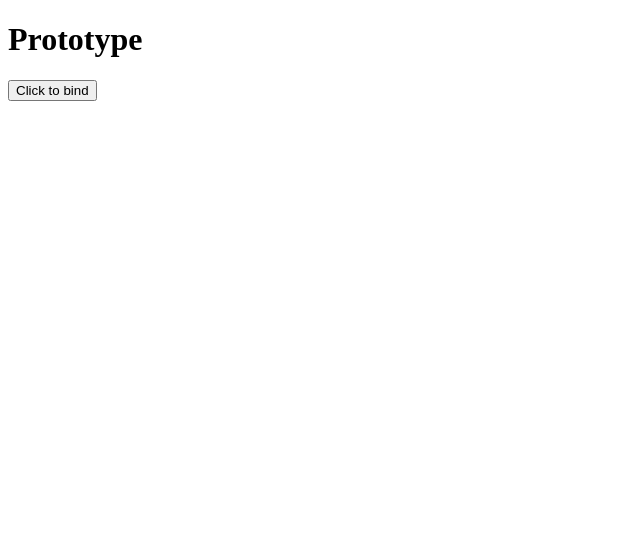
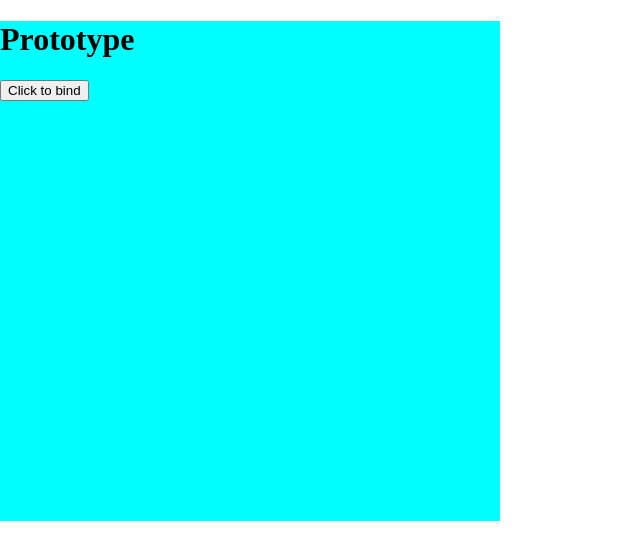
Before and after one commit to Nitinrk9/MERN-interview, a plain HTML site: page index.html in a window 1280 px wide. Shown: the whole page, without its empty margins (0-640 px from the left). Drawn offline with Linux system fonts and the light colour scheme.

Commit message:
test branching concept

```diff
--- a/index.html
+++ b/index.html
@@ -7,9 +7,12 @@
     <!-- <script src="prototype_1.js"></script>
     <script src="prototype_inheritance.js"></script> -->
     <script src="call_apply_bind.js"></script>
+    <link rel="stylesheet" href="style.css" />
   </head>
   <body>
-    <h1>Prototype</h1>
-    <button id="btn">Click to bind</button>
+    <div id="container">
+      <h1>Prototype</h1>
+      <button id="btn">Click to bind</button>
+    </div>
   </body>
 </html>
--- /dev/null
+++ b/style.css
@@ -0,0 +1,9 @@
+body {
+  margin: 0;
+  padding: 0;
+}
+#container {
+  background-color: aqua;
+  width: 500px;
+  height: 500px;
+}
```
